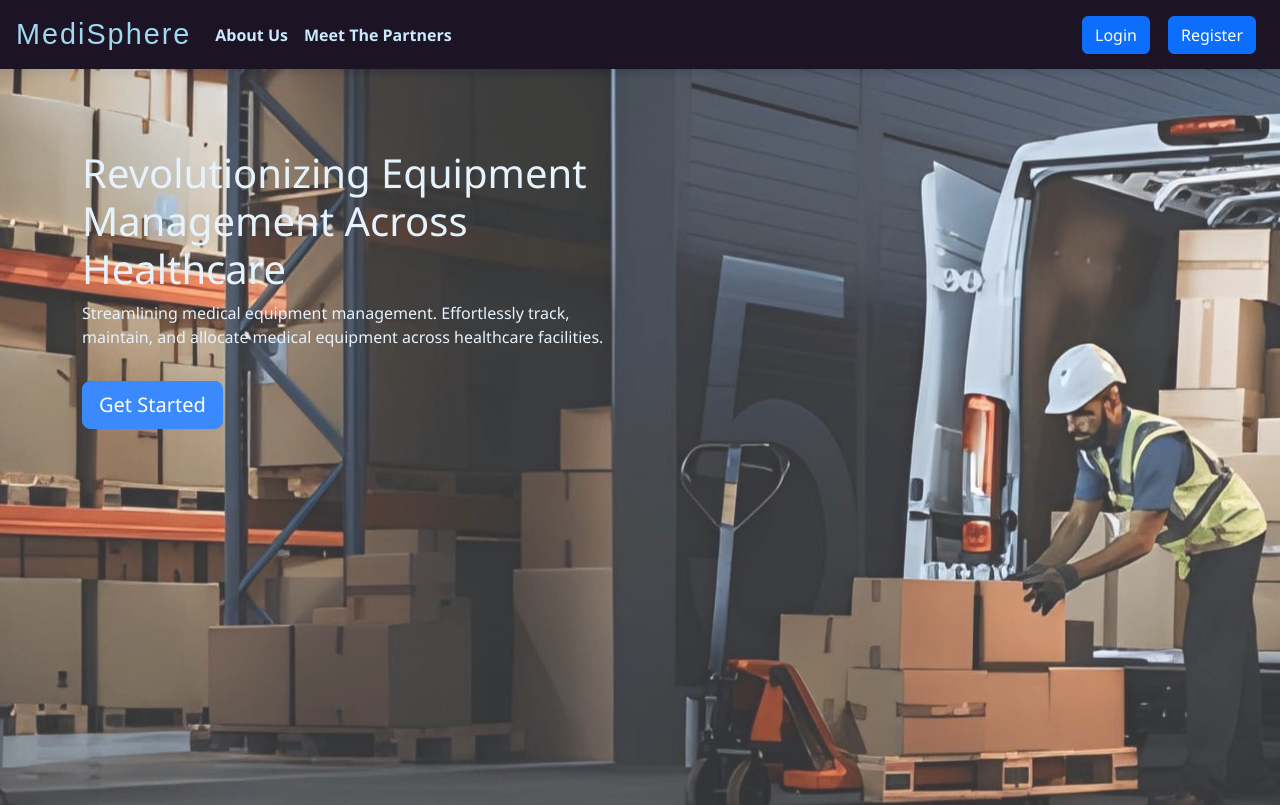
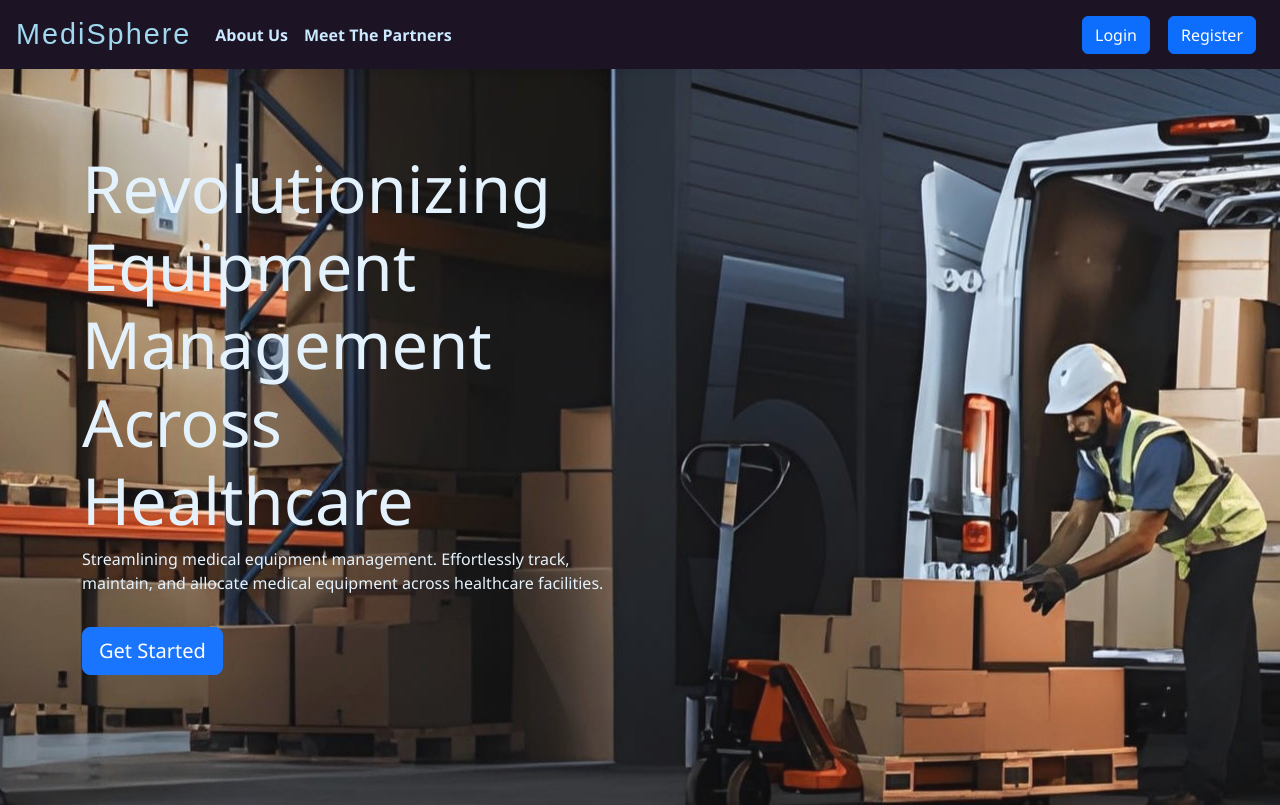
Before and after one commit to ddeepalii/MediApp, an Angular app in the folder client/: page /homepage in a window 1280 px wide. Shown: the top 805 px of the page. Built offline with nearby package versions, Linux system fonts and the light colour scheme; no server answers; a web font is replaced by a local one.

Commit message:
homepage css andhtml, csppcomponent html,css updated

```diff
--- a/client/src/app/homepage/homepage.component.scss
+++ b/client/src/app/homepage/homepage.component.scss
@@ -1,4 +1,3 @@
-
 body {
   font-family: 'Segoe UI', Tahoma, Geneva, Verdana, sans-serif;
   background-color: #f4f9ff;
@@ -12,8 +11,8 @@ body {
   background-image: url(./assets/homepagewallpaper.jpg);
   object-fit: fill;
   background-repeat: no-repeat;
-    opacity: 0.8;
-    filter: blur(0.9);
+  opacity: 0.95;
+  text-align: center;
 }
 
 // .hero-img {
@@ -21,7 +20,12 @@ body {
 //   border-radius: 12px;
 // }
 
-  .heading1, .para1{
+.heading1 {
+  color: #e3f2fd;
+  font-size: 65px;
+}
+
+.para1 {
   color: #e3f2fd;
 }
 
@@ -63,6 +67,7 @@ body {
     opacity: 0;
     transform: translateY(20px);
   }
+
   100% {
     opacity: 1;
     transform: translateY(0);
@@ -72,6 +77,7 @@ body {
 .para1 {
   animation: fadeInUp 1s ease-out forwards;
 }
+
 // .offer{
 //   background-image: url(./assets/medisphereoffer.jpg);
 //   object-fit: cover;
```
Lines whose indentation alone changed are shown as unchanged.
